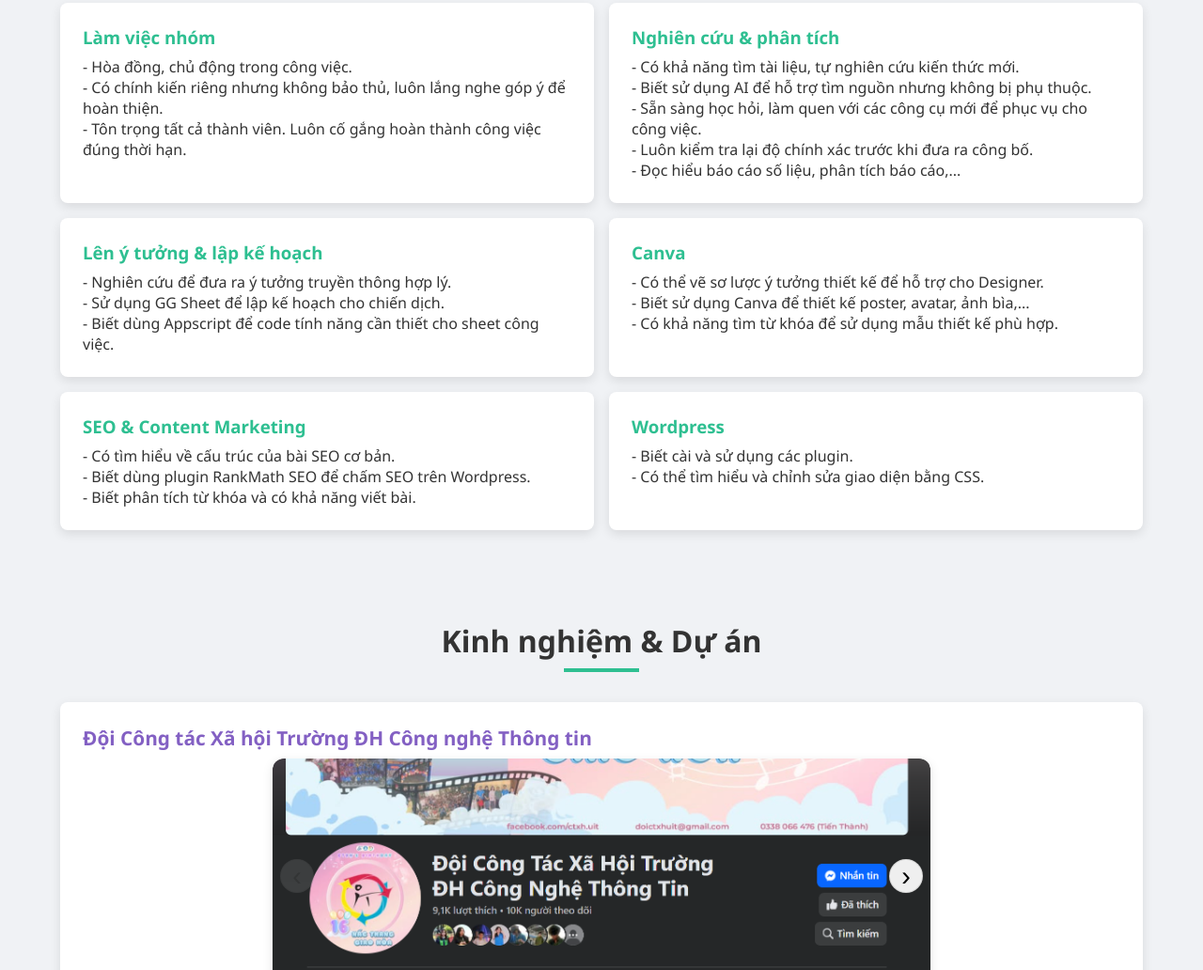
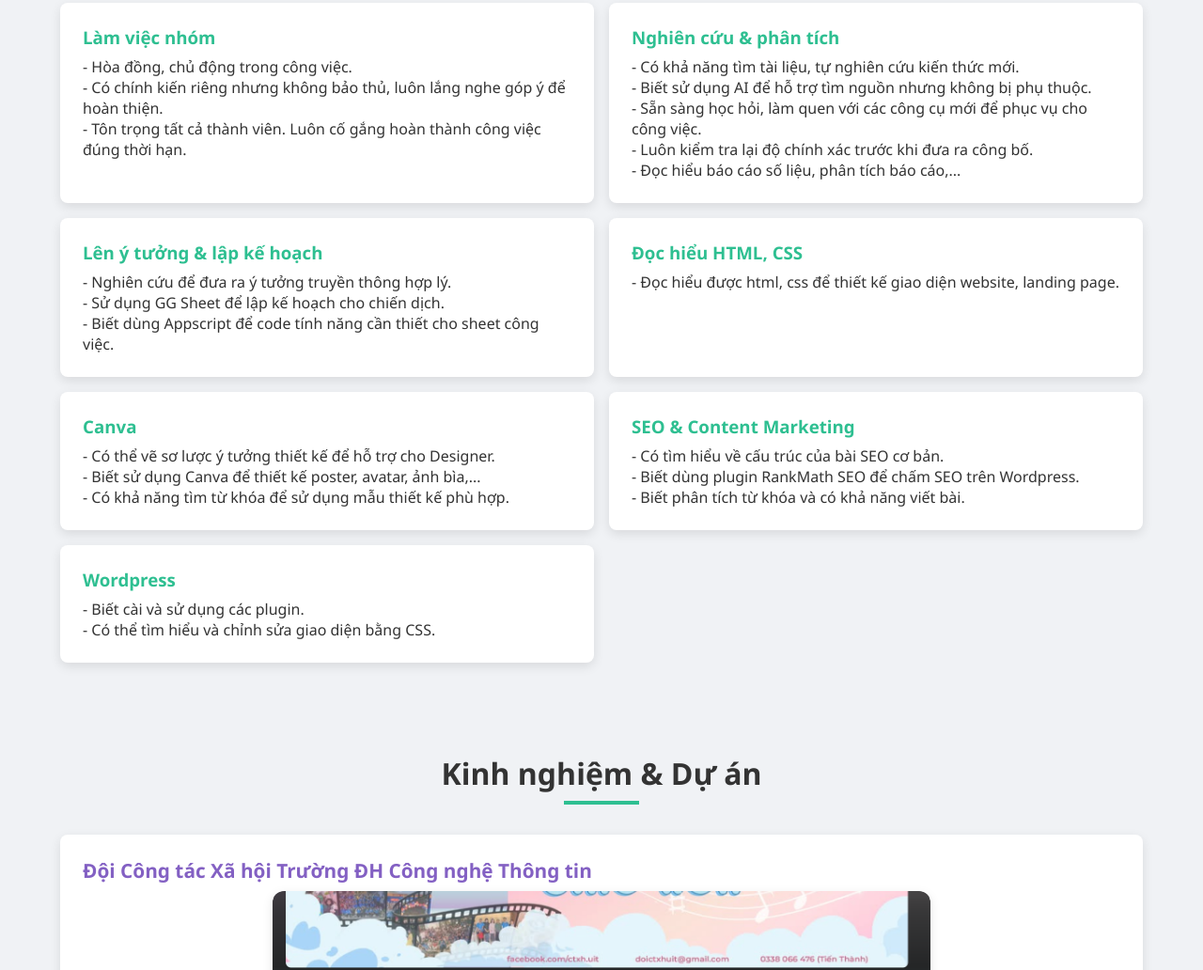
Before and after one commit to nhungoclac/portfolio, a plain HTML site: page index.html in a window 1280 px wide. Shown: the part 841-1873 px from the top of the page at 94% size. Drawn offline with Linux system fonts and the light colour scheme.

Commit message:
Update index.html

```diff
--- a/index.html
+++ b/index.html
@@ -82,6 +82,12 @@
               - Sử dụng GG Sheet để lập kế hoạch cho chiến dịch.<br />
               - Biết dùng Appscript để code tính năng cần thiết cho sheet công
               việc.<br />
+            </p>
+          </div>
+                    <div class="skill-item">
+            <h3>Đọc hiểu HTML, CSS</h3>
+            <p class="skill-lines">
+              - Đọc hiểu được html, css để thiết kế giao diện website, landing page.<br />
             </p>
           </div>
           <div class="skill-item">
```
